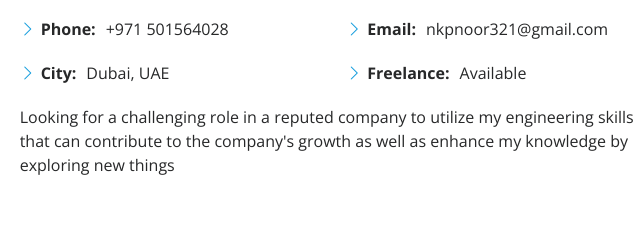
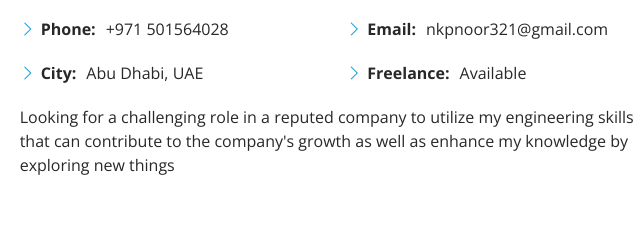
Before and after one commit to noorudheen321/nkpneweb, a plain HTML site: page index.html in a window 1280 px wide. Shown: the part 1147-1378 px from the top of the page, 619-1259 px from the left. Drawn offline with nearby package versions, Linux system fonts and the light colour scheme.

Commit message:
Update index.html

```diff
--- a/index.html
+++ b/index.html
@@ -103,7 +103,7 @@
                 <ul>
                   <li><i class="bi bi-chevron-right"></i> <strong>Birthday:</strong> <span>1 March</span></li>
                   <li><i class="bi bi-chevron-right"></i> <strong>Phone:</strong> <span>+971 501564028</span></li>
-                  <li><i class="bi bi-chevron-right"></i> <strong>City:</strong> <span>Dubai, UAE</span></li>
+                  <li><i class="bi bi-chevron-right"></i> <strong>City:</strong> <span>Abu Dhabi, UAE</span></li>
                 </ul>
               </div>
               <div class="col-lg-6">
```
